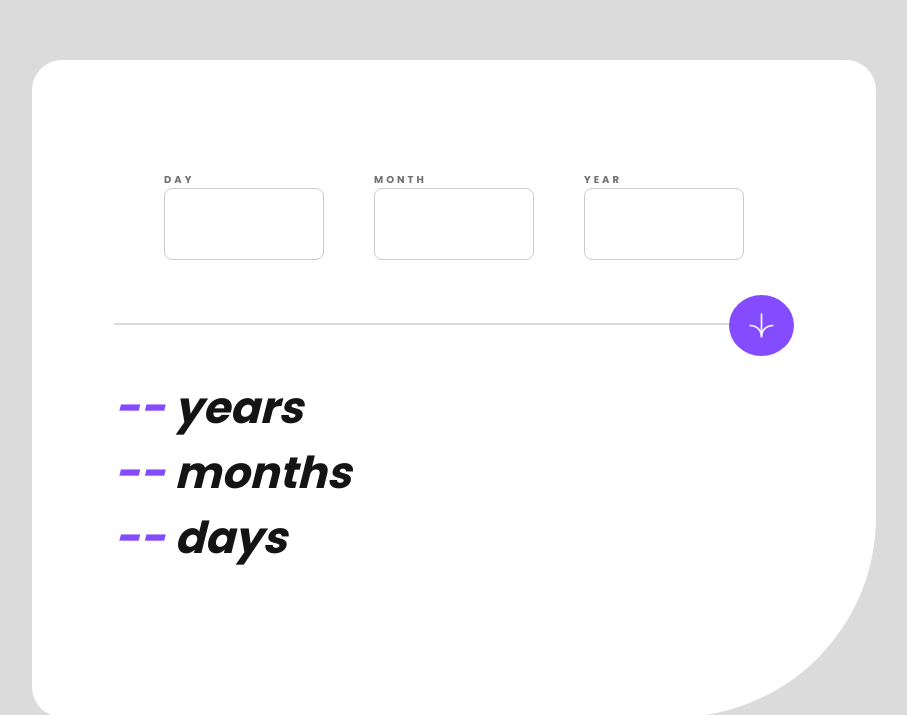
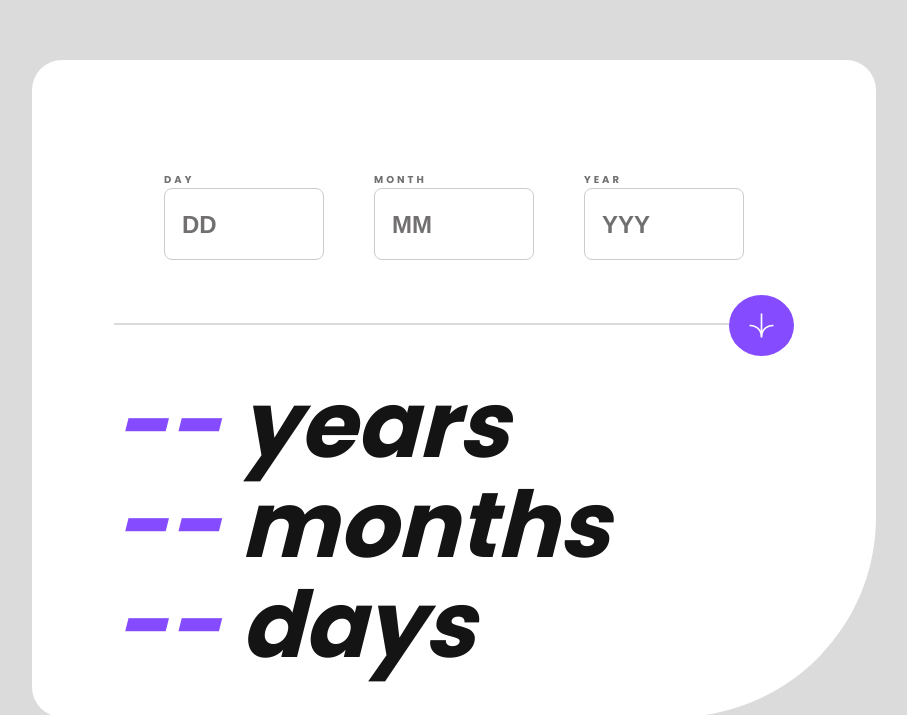
Before and after one commit to cyeguez/age-calculator-app-main, a plain HTML site: page index.html in a window 1536 px wide. Shown: the part 108-823 px from the top of the page, without its empty margins (314-1221 px from the left). Drawn offline with Linux system fonts and the light colour scheme.

Commit message:
doc(se añade place holder a los imput)

```diff
--- a/index.html
+++ b/index.html
@@ -26,18 +26,18 @@
         <div class="container-input">
           <div class="item" id="dayContent">
             <label for="fieldDay" id="labelDay">Day</label><br>
-            <input type="text" id="fieldDay" name="day" > <br>
+            <input type="text" id="fieldDay" name="day" placeholder="DD"> <br>
             <span class="error-massaje" id="dayError"></span>
 
           </div>
           <div class="item error" id="monthContent">
             <label for="fieldMonth" id="labelMonth">Month</label> <br>
-            <input type="text" id="fieldMonth" name="month" ><br>
+            <input type="text" id="fieldMonth" name="month" placeholder="MM"><br>
             <span class="error-massaje" id="monthError"></span>
           </div>
           <div class="item" id="yearContent">
             <label for="fieldYear" id="labelYear" >Year</label> <br>
-            <input type="text" id="fieldYear" name="past" ><br>
+            <input type="text" id="fieldYear" name="past" placeholder="YYY"><br>
             <span class="error-massaje" id="yearError"></span>
 
           </div>
--- a/scss/css/style.scss
+++ b/scss/css/style.scss
@@ -54,10 +54,16 @@ body {
         border-radius: 8px;
         border: 1px solid #ccc;
         color: map-get(v.$colors, "Off-black");
-        font-size: 1.6rem;
+        font-size: 2.6rem;
         padding-left: 1.7rem;
         font-weight: 800;
         outline-color: map-get(v.$colors, "Purple");
+
+        &::placeholder{
+          font-size: 2.4rem;
+          color:map-get(v.$colors, "Smokey-grey");
+          font-weight: 800;
+        }
 
         &.error-input{
           border: 1px solid map-get(v.$colors, "Light-red");
@@ -145,11 +151,12 @@ footer {
 
         .container-input{
 
-
           input{
             width: 160px;
             height: 72px;
-            font-size: 3.2rem;
+            font-size: 2.6rem;
+
+
 
           }
         }
@@ -161,6 +168,11 @@ footer {
           }
         }
       }
+
+      ul{
+        font-size: 9.2rem;
+        line-height: 10rem;
+      }
     }
 
   }
```
Also changed, not shown: css/style.css.
